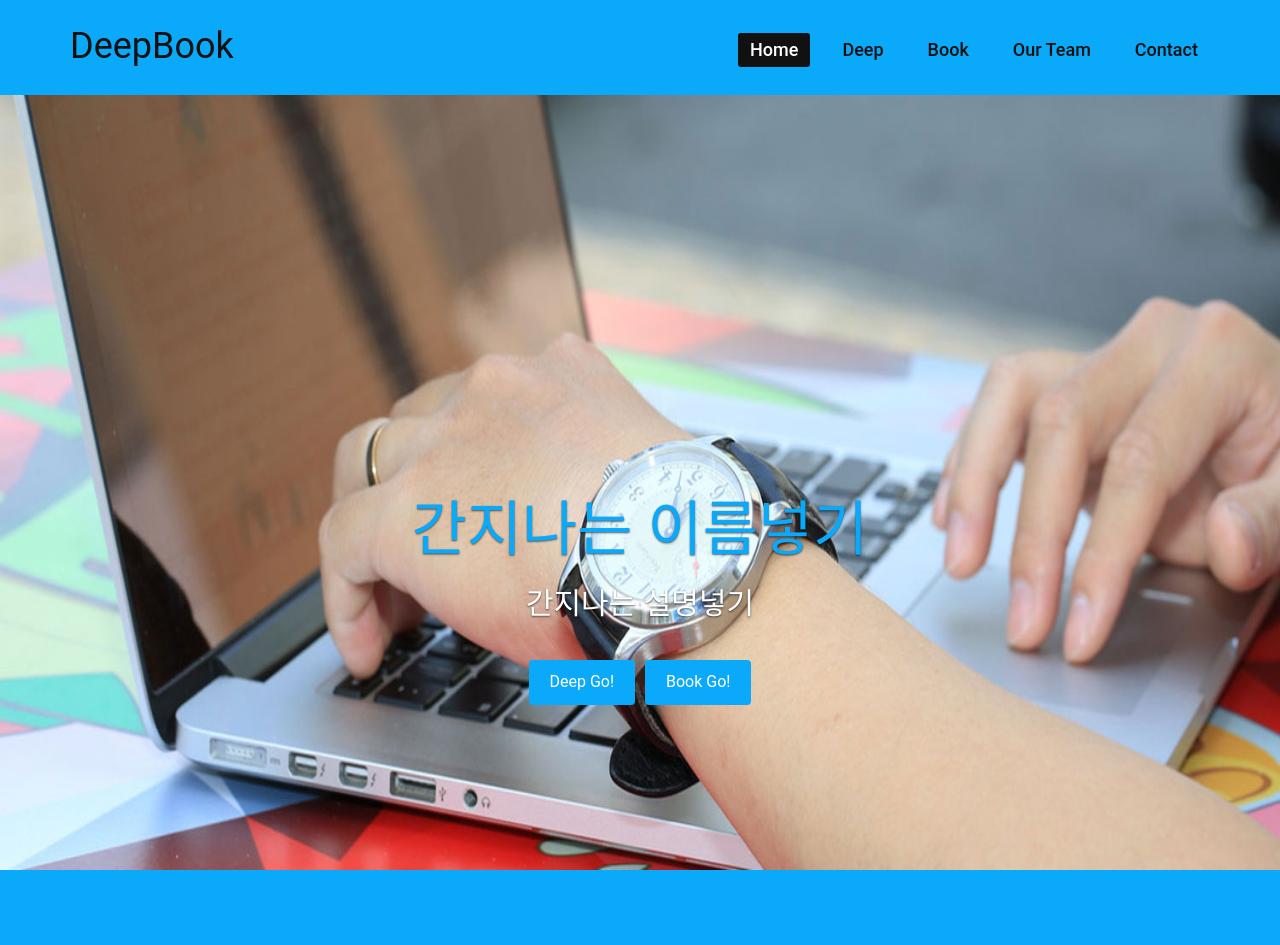
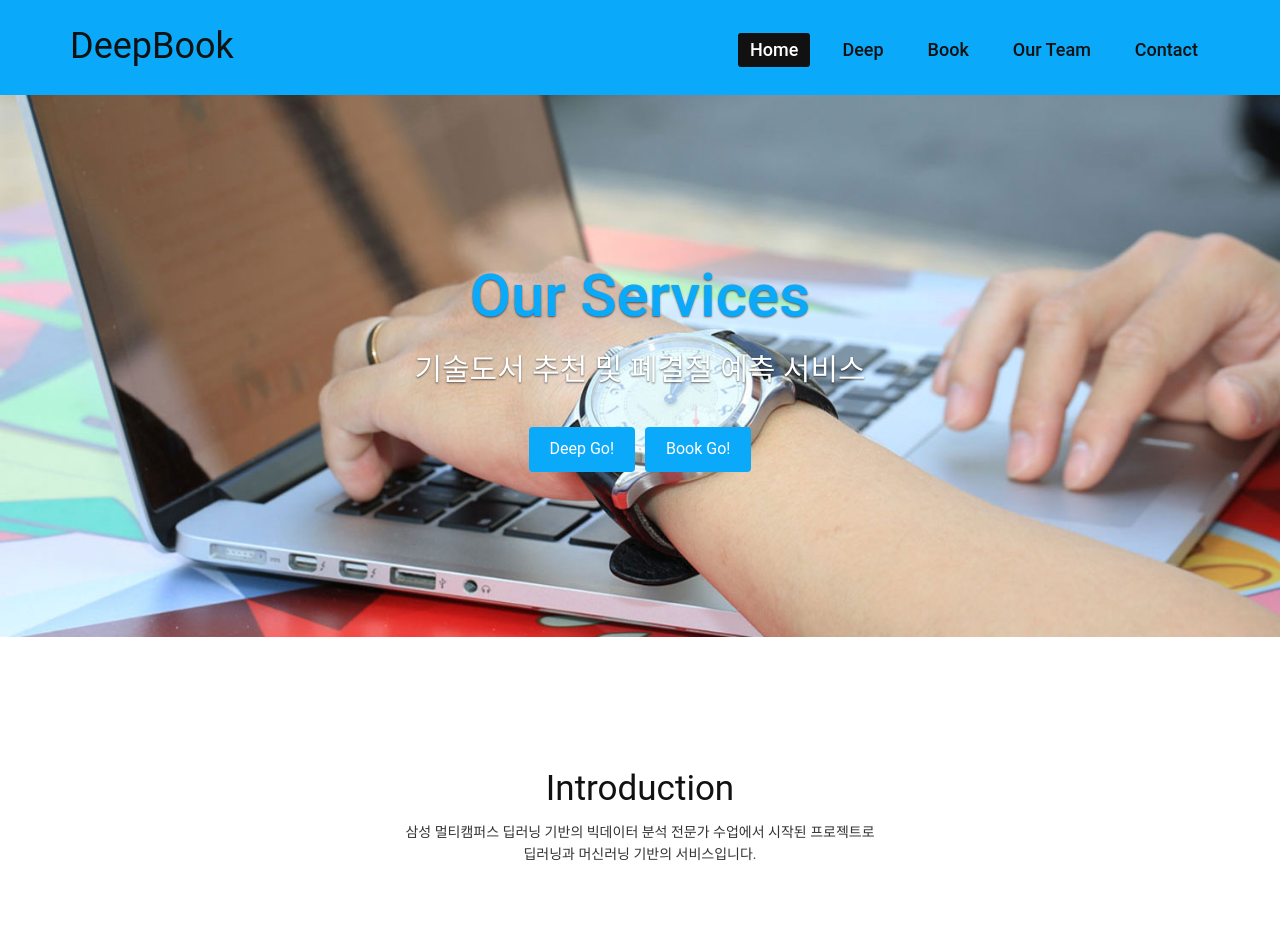
Before and after one commit to ash92kr/likelion-team-project, a Django app: page / in a window 1280 px wide. Before the commit the page ends 870 px from the top, so only its background shows below. Run offline with Django 3.2, Linux system fonts and the light colour scheme; some libraries are stand-ins or nearby versions.

Commit message:
181128 수민1

```diff
--- a/deepbook/settings.py
+++ b/deepbook/settings.py
@@ -25,7 +25,7 @@ SECRET_KEY = 'irv&2cir8&atr&a3qd@-_9@x_1gqje_mk5%o0+)q^8=&bh44jn'
 # SECURITY WARNING: don't run with debug turned on in production!
 DEBUG = True
 
-ALLOWED_HOSTS = ['team-project-sumin2.c9users.io']
+ALLOWED_HOSTS = ['*']
 
 
 # Application definition
--- a/templates/index.html
+++ b/templates/index.html
@@ -15,14 +15,14 @@
 					<li data-target="#carousel-slider" data-slide-to="2"></li>
 				</ol>
 				    <div class="item">
-						<img src="{% static 'img/1.jpg' %}" class="img-responsive" style="vertical-align: width:800px; height:800px;" alt="">
+						<img src="{% static 'img/1.jpg' %}" class="img-responsive" alt="">
 
 						<div class="carousel-caption">
 							<div class="wow fadeInUp" data-wow-offset="0" data-wow-delay="0.3s">
-								<h2>간지나는 이름넣기</h2>
+								<h2>Our Services</h2>
 							</div>
 							<div class="wow fadeInUp" data-wow-offset="0" data-wow-delay="0.6s">
-								<p>간지나는 설명넣기</p>
+								<p>기술도서 추천 및 폐결절 예측 서비스</p>
 							</div>
 							<div class="wow fadeInUp" data-wow-offset="0" data-wow-delay="0.9s">
 								<form class="form-inline">
@@ -42,4 +42,16 @@
 	</div><!--/#slider-->
     </div>
 
+    <div id="feature">
+		<div class="container">
+			<div class="row">
+				<div class="text-center">
+					<h3>Introduction</h3>
+					<p>삼성 멀티캠퍼스 딥러닝 기반의 빅데이터 분석 전문가 수업에서 시작된 프로젝트로<br>
+					딥러닝과 머신러닝 기반의 서비스입니다.</p>
+				</div>
+			</div>
+    	<div/>
+    <div/>
+
 {%endblock%}
```
